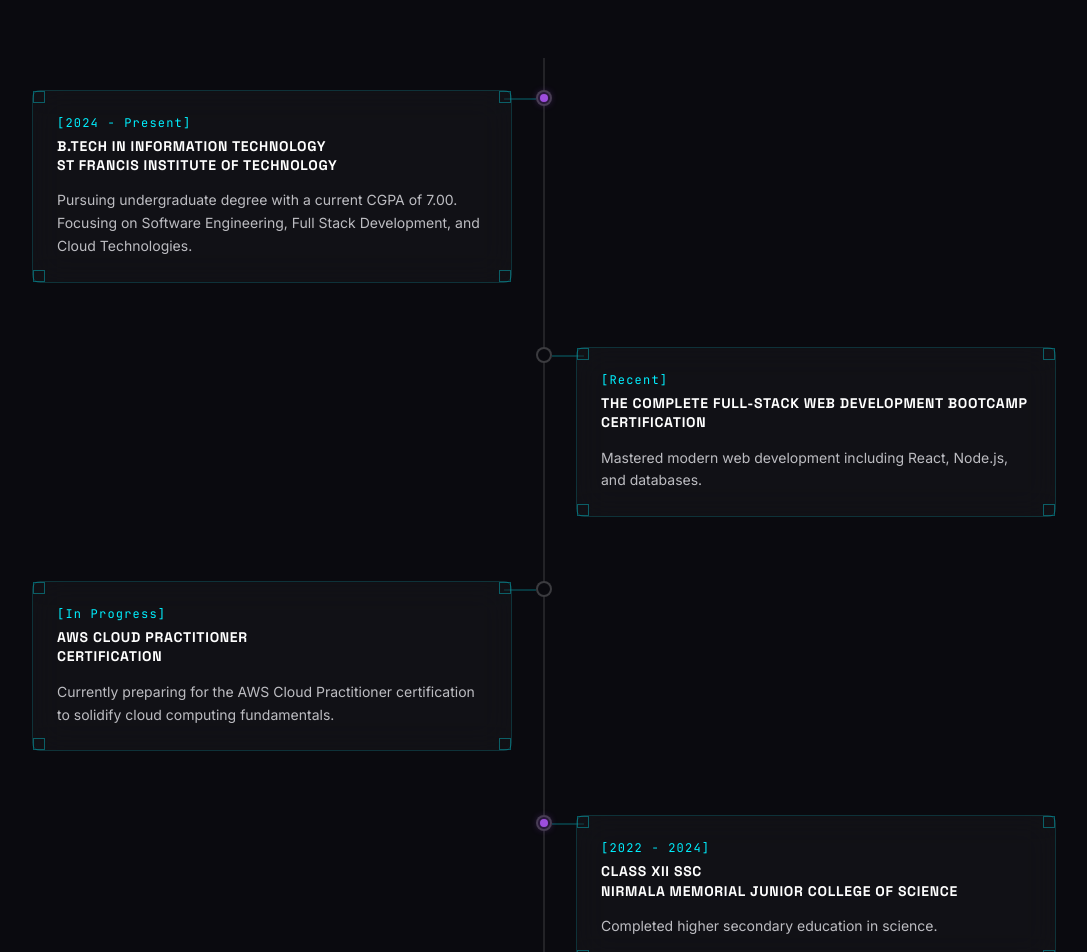
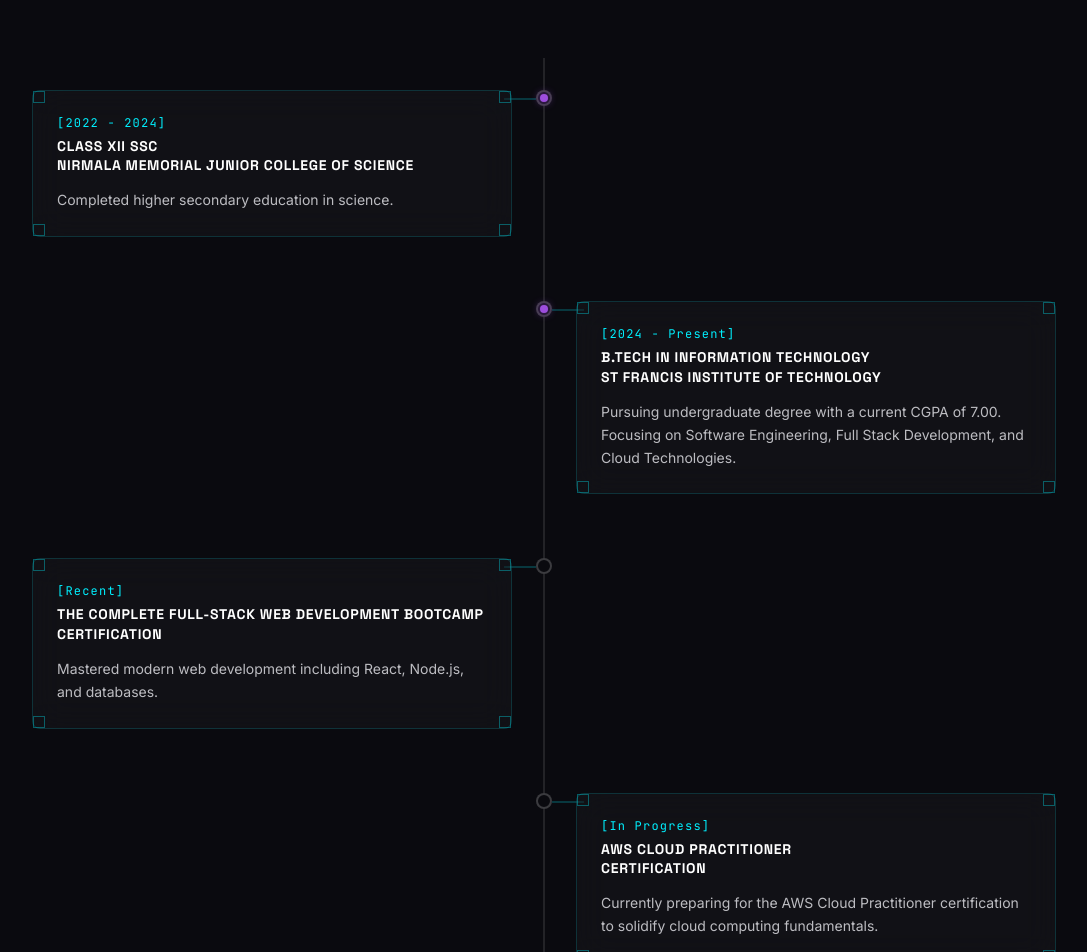
Before and after one commit to Devendra2306/personal-portfolio, a Next.js app: page / in a window 1280 px wide. Shown: the part 3260-4212 px from the top of the page, without its empty margins (96-1183 px from the left). Built offline with nearby package versions, Linux system fonts and the light colour scheme; no server answers.

Commit message:
fix: reorder timeline to chronological sequence

```diff
--- a/src/data/timeline.ts
+++ b/src/data/timeline.ts
@@ -8,6 +8,14 @@ export interface TimelineEntry {
 }
 
 export const timelineEntries: TimelineEntry[] = [
+  {
+    id: 'ssc',
+    date: '2022 - 2024',
+    title: 'Class XII SSC',
+    organization: 'Nirmala Memorial Junior College of Science',
+    description: 'Completed higher secondary education in science.',
+    type: 'education',
+  },
   {
     id: 'btech',
     date: '2024 - Present',
@@ -32,12 +40,4 @@ export const timelineEntries: TimelineEntry[] = [
     description: 'Currently preparing for the AWS Cloud Practitioner certification to solidify cloud computing fundamentals.',
     type: 'achievement',
   },
-  {
-    id: 'ssc',
-    date: '2022 - 2024',
-    title: 'Class XII SSC',
-    organization: 'Nirmala Memorial Junior College of Science',
-    description: 'Completed higher secondary education in science.',
-    type: 'education',
-  },
 ];
```
